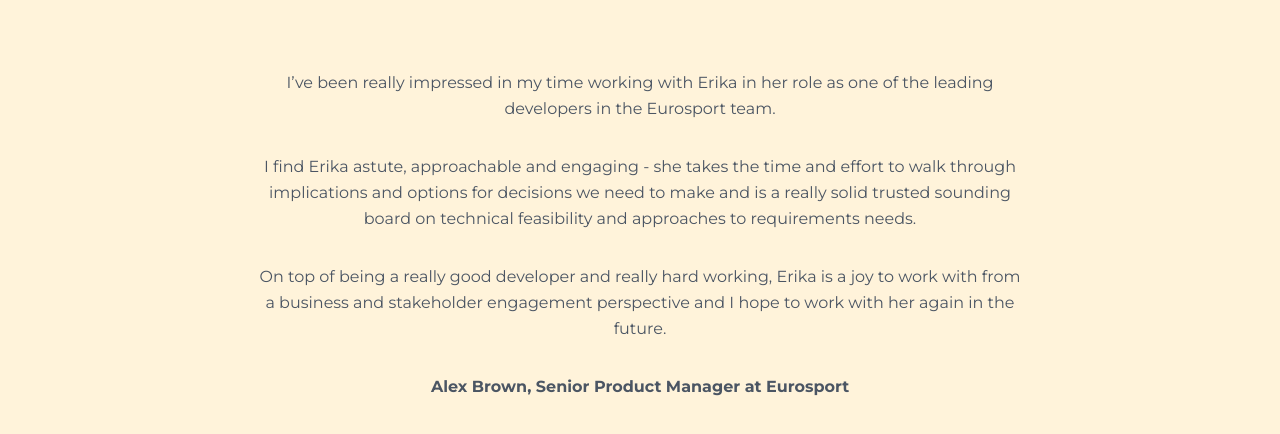
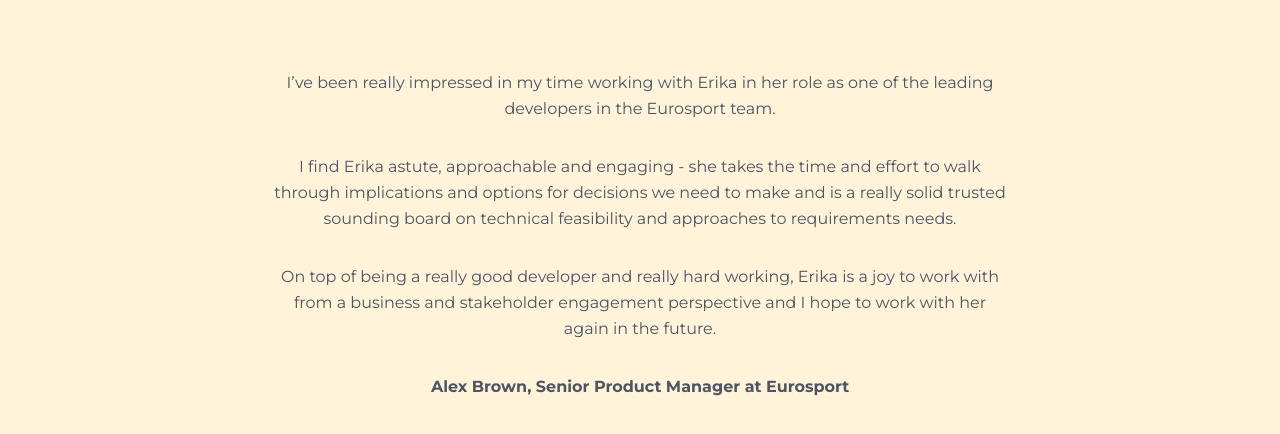
Before and after one commit to erikahazle/portfolio-website, a Next.js app: page / in a window 1280 px wide. Shown: the part 2562-2996 px from the top of the page. Built offline with nearby package versions, Linux system fonts and the light colour scheme.

Commit message:
Fixed recommendation padding

```diff
--- a/containers/Home/Sections/Recommendation/index.tsx
+++ b/containers/Home/Sections/Recommendation/index.tsx
@@ -2,7 +2,7 @@ export const RecommendationSection = () => (
   <div className="bg-pinklady">
     <div className='max-w-screen-lg mx-auto py-24'>
       <section className="text-gray-600 body-font">
-        <div className="flex flex-col justify-center text-center max-w-3xl m-auto">
+        <div className="flex flex-col justify-center text-center max-w-3xl m-auto px-4">
           <p className="mb-8 leading-relaxed font-montserrat">
             I’ve been really impressed in my time working with Erika in her role as one of the leading developers in the Eurosport team.
           </p>
```
